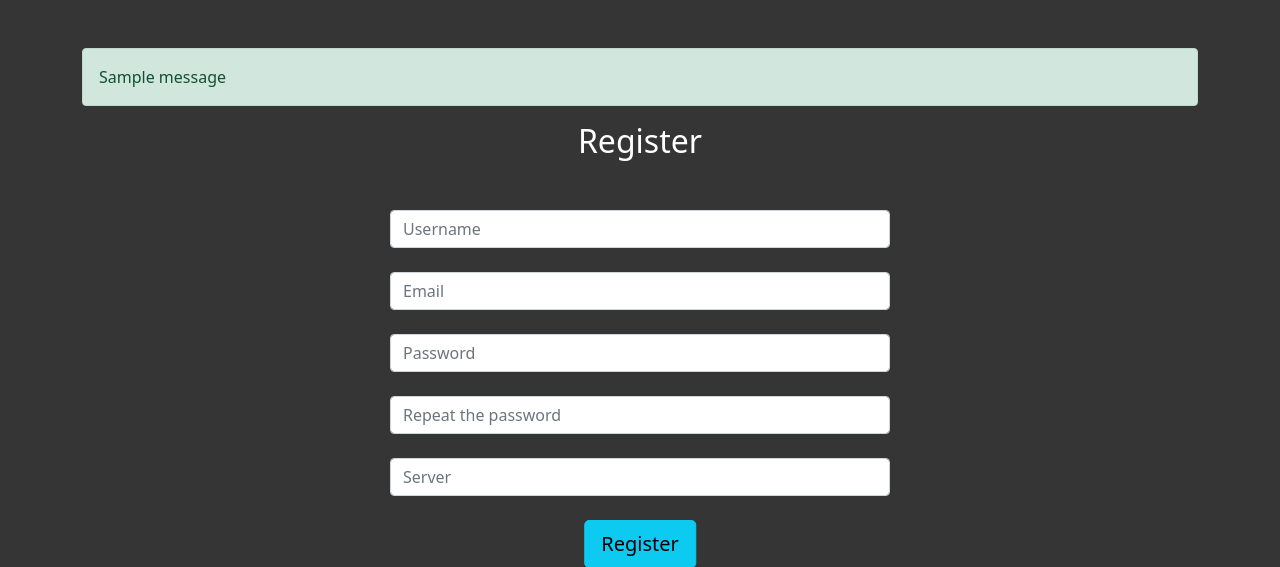
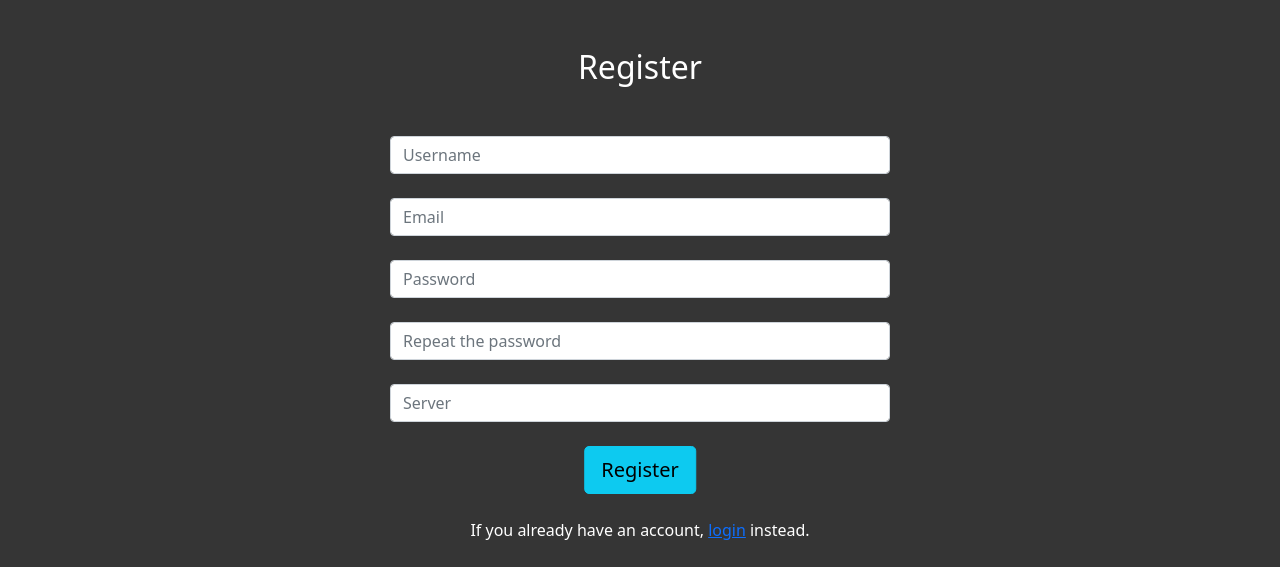
Before and after one commit to Dmytrenko-Roman/arizona-market, a Django app: page /register in a window 1280 px wide. Shown: the part 56-623 px from the top of the page. Run offline with Django 4.2, Linux system fonts and the light colour scheme; tables that the repository leaves empty hold one stand-in row (values such as "Sample post"); one stand-in notice (Sample message) is shown; parts of the project's set-up code (start-up, migrations or seed data) failed here and were passed over.

Commit message:
Revert "❄️ Trying to send messages about success ❄️"
This reverts commit 05687b3291a8a53ee8ecf3242041acbbd8f1ff79.

```diff
--- a/website/arizonamarket/messages.py
+++ /dev/null
@@ -1,15 +0,0 @@
-from django.contrib import messages
-
-
-class SuccessMessageMixin:
-    success_message = ''
-
-    def form_valid(self, form):
-        response = super().form_valid(form)
-        success_message = self.get_success_message(form.cleaned_data)
-        if success_message:
-            messages.success(self.request, success_message)
-        return response
-
-    def get_success_message(self, cleaned_data):
-        return self.success_message % cleaned_data
--- a/website/arizonamarket/templates/market/register.html
+++ b/website/arizonamarket/templates/market/register.html
@@ -8,13 +8,11 @@
 
 <!--Register-->
 <div class="container py-5">
-	{% if messages %}
-     	{% for message in messages %}
-			<div class="alert alert-success" role="alert">
-				{{ message|safe }}
-			</div>
-     	{% endfor %}
- 	{% endif %}
+	{% if message %}
+		<div class="alert alert-success" role="alert">
+			{{ message }}
+		</div>
+	{% endif %}
 	<h2 class="text-center">Register</h2>
 	<form method="POST">
 		{% csrf_token %}
--- a/website/arizonamarket/views.py
+++ b/website/arizonamarket/views.py
@@ -7,7 +7,6 @@ from django.urls import reverse_lazy
 
 from .models import Car, CustomUser
 from .forms import CustomUserCreationForm, CarSellForm
-from .messages import SuccessMessageMixin
 
 
 class MarketPageView(ListView):
@@ -16,7 +15,7 @@ class MarketPageView(ListView):
     context_object_name = "cars"
 
 
-class CarSellView(SuccessMessageMixin, CreateView):
+class CarSellView(CreateView):
     template_name = 'market/sell.html'
     form_class = CarSellForm
     success_url = '/'
@@ -39,7 +38,7 @@ class SearchView(ListView):
         return cars
 
 
-class RegisterView(SuccessMessageMixin, CreateView):
+class RegisterView(CreateView):
     form_class = CustomUserCreationForm
     success_url = reverse_lazy('login')
     template_name = 'market/register.html'
```
Also changed, not shown: website/arizonamarket/templates/market/sell.html (+5 -7 lines).
